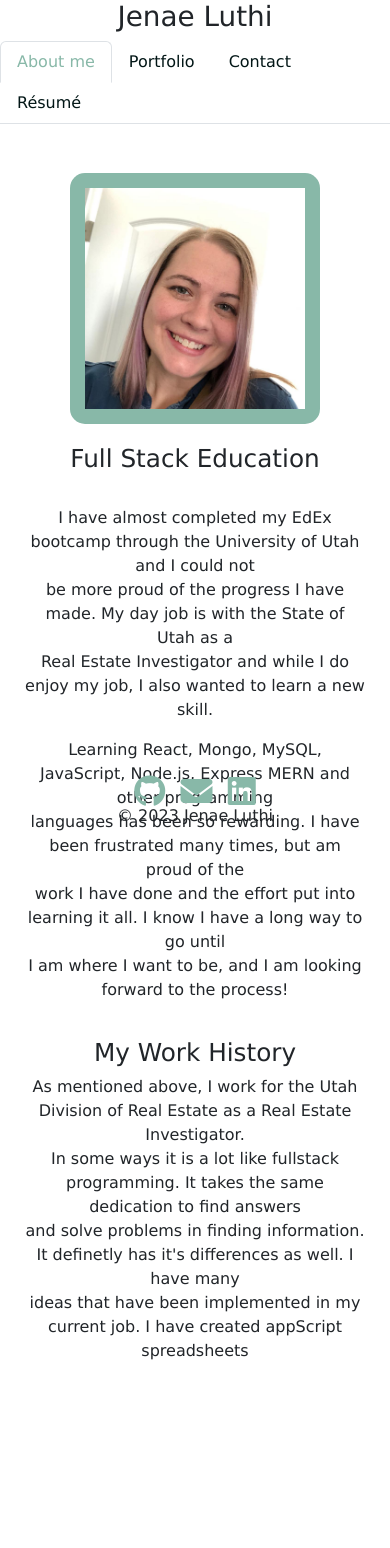
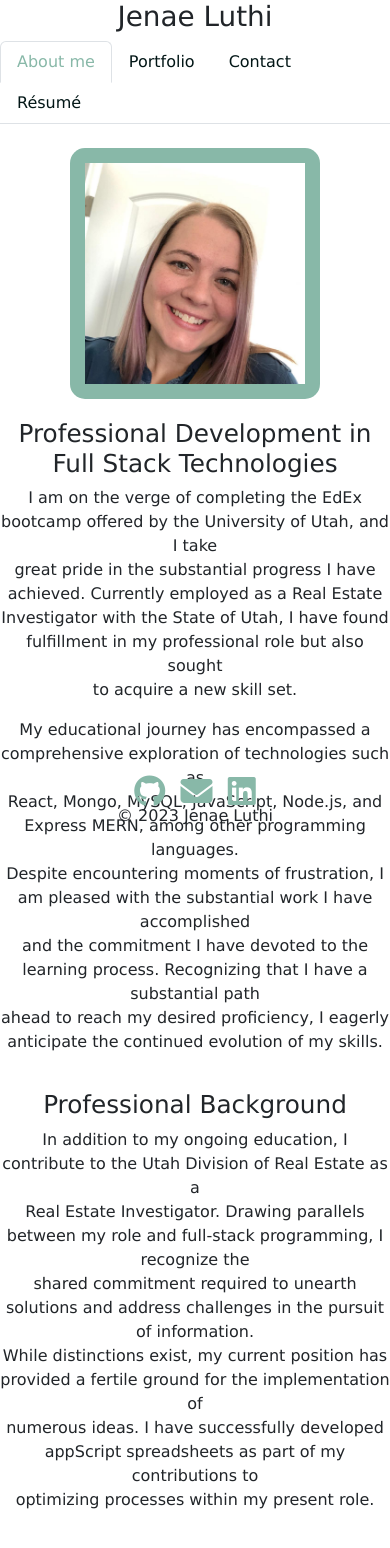
Before and after one commit to Jelu113/JenaeLuthi, a React (Vite) app: page / in a window 390 px wide. Shown: the top 1548 px of the page. Before the commit the page ends 1404 px from the top, so only its background shows below. Built offline with nearby package versions, Linux system fonts and the light colour scheme.

Commit message:
fixed responsive issues with gitbhub link, href and footer

```diff
--- a/src/App.css
+++ b/src/App.css
@@ -1,13 +1,12 @@
 #root {
   text-align: center;
   font-family: Verdana, Geneva, Tahoma, sans-serif;
-
 }
-
+/*
 main {
-  align-items: center ;
-  /* border: 1px solid red; */
-}
+  height:750px;
+margin-bottom: 20px;
+} */
 
 .profilePic {
   width: 250px;
@@ -24,43 +23,58 @@ h2 {
 
 }
 .topMargin {
-  padding: 25px;
   flex-direction: column;
+  padding-bottom: 60px;
+
 }
 
 .photo {
   margin: 10px;
   width: 300px;
   height: 200px;
-  padding: 15px;
-  margin: 20px;
+  padding: 15px 15px 45px 15px;
   background-color: rgb(136, 184, 168);
   border-radius: 15px;
-}
-.projectContainer {
-  display: flex;
-  border: 1px solid yellow;
 }
 
 .picHeadline {
   font-size: 25px;
+  margin-bottom: 0px;
 }
-i{
-  color:rgb(136, 184, 168);
+.picDescription {
+  margin-bottom: 0px;
 }
 
+i{
+  color: rgb(136, 184, 168) ;
+
+}
+.fa-xl {
+  /* position: fixed;
+  margin: -30px 0px 0px -10px;   */
+  color:black;
+}
+.linksContainer{
+  /* display:flex; */
+  justify-content: space-between;
+  margin-top: -45px;
+}
 .projectsGrid {
   display: grid;
   grid-template-columns: repeat(1, 1fr);
   gap: 20px;
+  padding-bottom: 60px;
 }
-
-ul{
+p{
+  margin-top: 0;
+  margin-bottom: 0;
+}
+ul {
   list-style-type: none;
   align-self: center;
 }
 
-.nav-link{
+.nav-link {
   color:rgb(2, 22, 22) !important;
 }
 
@@ -68,13 +82,19 @@ ul{
   color:rgb(136, 184, 168) !important;
 }
 
-.contact {
-border: 1px solid rgb(68, 0, 255);
-width: 750px;
+.centerApp {
+  align-items: center;
 }
+.footer {
+  position: fixed;
+  bottom: 0;
+  left: 0;
+  width: 100%;
+  text-align: center;
 
-.centerApp{
-  align-items: center;
+}
+.footerContainer{
+  padding-top:20px;
 }
 @media (min-width: 768px) {
   .projectsGrid {
@@ -87,3 +107,8 @@ width: 750px;
     grid-template-columns: repeat(3, 1fr);
   }
 }
+@media (max-width: 768px) {
+  .footer {
+    position: fixed;
+  }
+}
--- a/src/components/Footer.jsx
+++ b/src/components/Footer.jsx
@@ -2,7 +2,8 @@ import React from "react";
 
 function Footer() {
   return (
-    <footer className={"fixed-bottom"}>
+    <div className="footerContainer">
+    <footer className={"footer"}>
        <div className = "icons">
       <a href="https://github.com/Jelu113" target="_blank" rel="noreferrer">
         <i className="fa-brands fa-github fa-2xl"></i>
@@ -20,6 +21,7 @@ function Footer() {
       </div>
       <p>&copy; {new Date().getFullYear()} Jenae Luthi</p>
     </footer>
+    </div>
   );
 }
 
--- a/src/components/ProjectCard.jsx
+++ b/src/components/ProjectCard.jsx
@@ -10,16 +10,16 @@ export default function ProjectCard({
       <div className="projectCard">
         <div className="projectContent">
           <p className="picHeadline">{headline}</p>
-          <p className="picDescription">{description}</p>
+         <p className="picDescription">{description}</p>
           <img src={img} alt={headline} className="photo"></img>
-        </div>
-        <div>
+        <div className="linksContainer">
           <a href={github} target="_blank" rel="noreferrer">
             <i className="fa-brands fa-github fa-xl"></i>
-          </a>&nbsp;&nbsp;
+          </a>&nbsp;&nbsp;&nbsp;&nbsp;&nbsp;&nbsp;
           <a href={href} target="_blank" rel="noreferrer">
             <i className="fa-solid fa-link fa-xl"></i>
           </a>
+          </div>
         </div>
 
       </div>
--- a/src/pages/About.jsx
+++ b/src/pages/About.jsx
@@ -3,24 +3,27 @@ export default function About() {
     <div className ="topMargin">
     <br />
       <img src="/assets/profile-pic.jpg" className="profilePic"></img>
-      <h2>Full Stack Education</h2>
-      <br /><p>
-        I have almost completed my EdEx bootcamp through the University of Utah and I could not <br />
-        be more proud of the progress I have made. My day job is with the State of Utah as a <br />
-        Real Estate Investigator and while I do enjoy my job, I also wanted to learn a new skill.<br />
+      <h2>Professional Development in Full Stack Technologies</h2>
+      <p>
+      I am on the verge of completing the EdEx bootcamp offered by the University of Utah, and I take<br />
+      great pride in the substantial progress I have achieved. Currently employed as a Real Estate<br />
+      Investigator with the State of Utah, I have found fulfillment in my professional role but also sought<br />
+      to acquire a new skill set.
       </p>
       <p>
-        Learning React, Mongo, MySQL, JavaScript, Node.js, Express MERN and other programming <br />
-        languages has been so rewarding. I have been frustrated many times, but am proud of the <br />
-        work I have done and the effort put into learning it all. I know I have a long way to go until<br />
-        I am where I want to be, and I am looking forward to the process!
+      My educational journey has encompassed a comprehensive exploration of technologies such as<br />
+      React, Mongo, MySQL, JavaScript, Node.js, and Express MERN, among other programming languages.<br />
+      Despite encountering moments of frustration, I am pleased with the substantial work I have accomplished<br />
+      and the commitment I have devoted to the learning process. Recognizing that I have a substantial path <br />
+      ahead to reach my desired proficiency, I eagerly anticipate the continued evolution of my skills.
       </p>
-      <h2>My Work History</h2>
-      <p> As mentioned above, I work for the Utah Division of Real Estate as a Real Estate Investigator.<br />
-      In some ways it is a lot like fullstack programming. It takes the same dedication to find answers<br />
-      and solve problems in finding information. It definetly has it's differences as well. I have many<br />
-      ideas that have been implemented in my current job. I have created appScript spreadsheets<br />
-
+      <h2>Professional Background</h2>
+      <p>In addition to my ongoing education, I contribute to the Utah Division of Real Estate as a <br />
+      Real Estate Investigator. Drawing parallels between my role and full-stack programming, I recognize the <br />
+      shared commitment required to unearth solutions and address challenges in the pursuit of information. <br />
+      While distinctions exist, my current position has provided a fertile ground for the implementation of <br />
+      numerous ideas. I have successfully developed appScript spreadsheets as part of my contributions to <br />
+      optimizing processes within my present role.
       </p>
     </div>
   );
```
